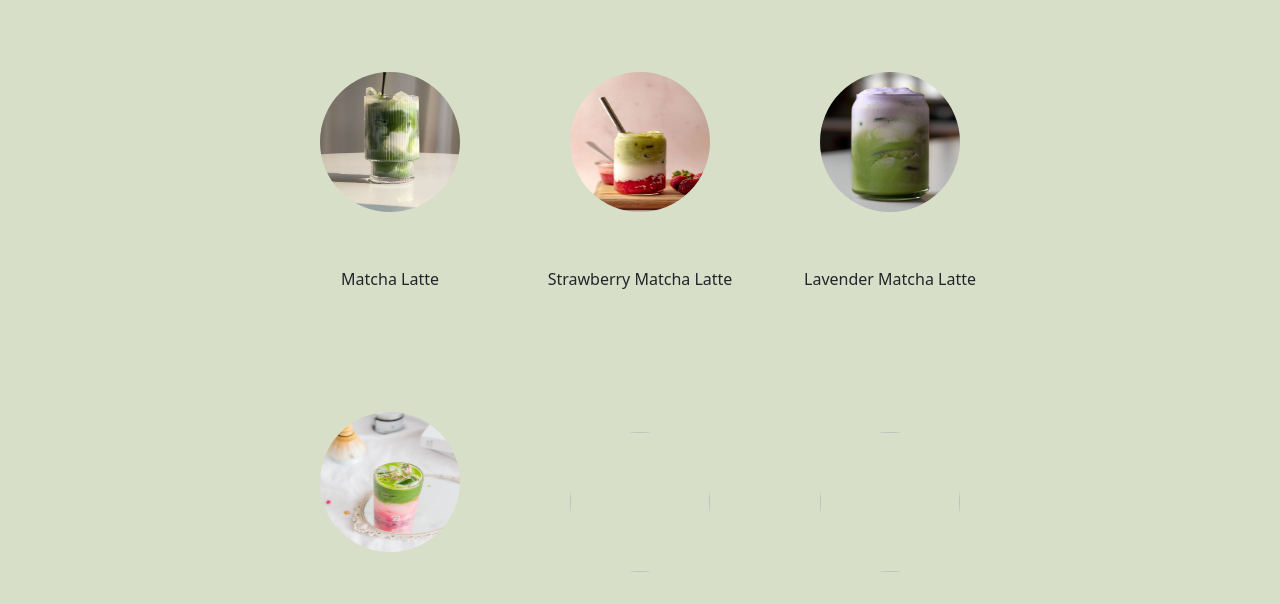
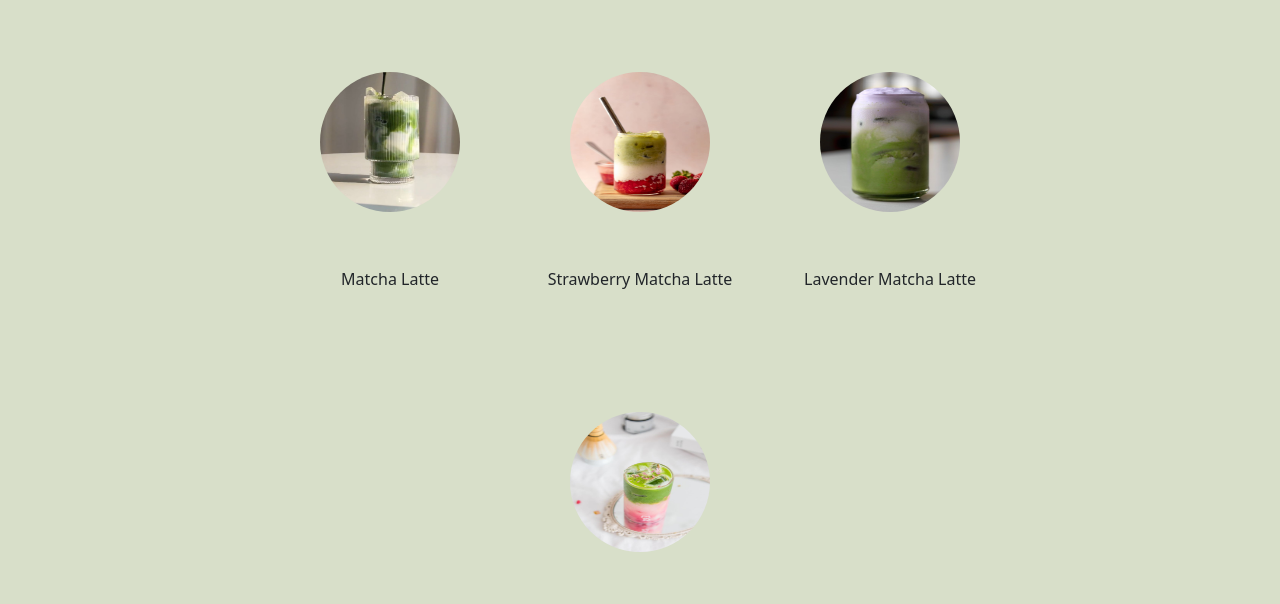
Before and after one commit to GokceGokben/Web_Project, a plain HTML site: page teaspage.html in a window 1280 px wide. Shown: the part 188-792 px from the top of the page. Drawn offline with nearby package versions, Linux system fonts and the light colour scheme.

Commit message:
Update teaspage.html

```diff
--- a/teaspage.html
+++ b/teaspage.html
@@ -68,12 +68,6 @@
     <div class="coffeesparent">
       <div><img class="coffee" src="images/Matcha Pink Ade.jpeg" alt="">
         <p>Sakura Matcha Latte</p>
-      </div>
-      <div><img class="coffee"  alt="">
-
-      </div>
-      <div><img class="coffee"  alt="">
-
       </div>
     </div>
   </div>
```
